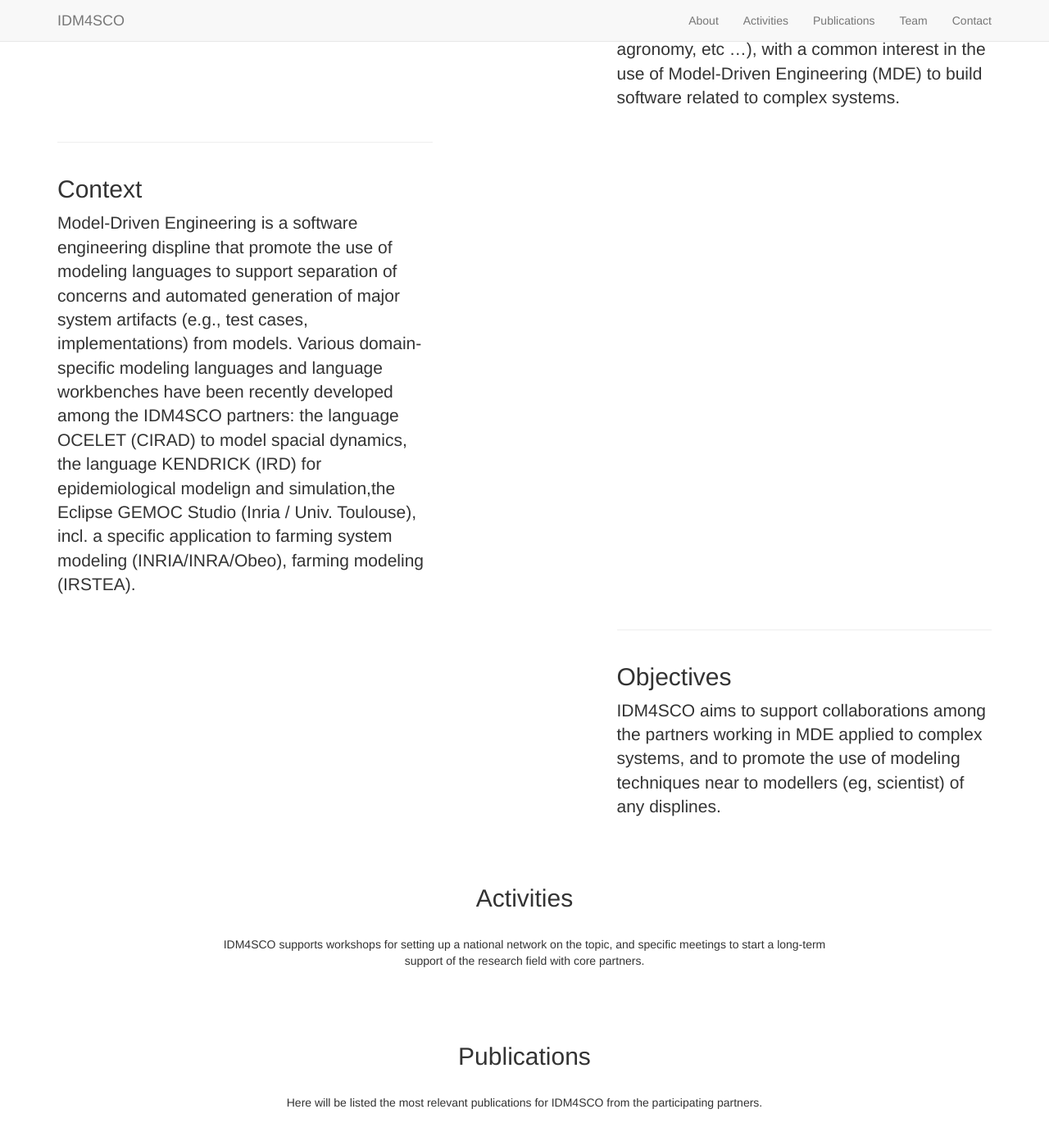
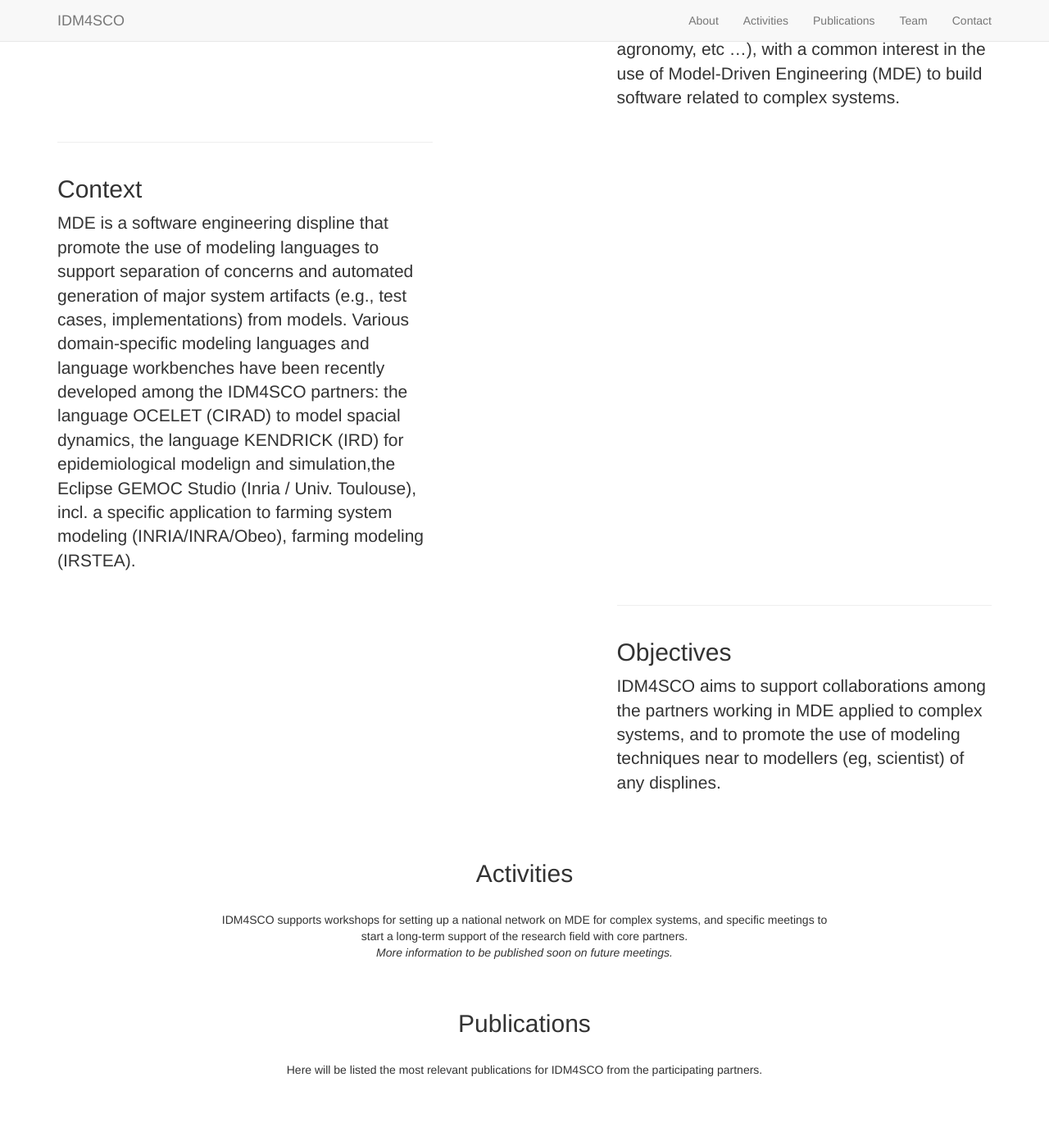
Before and after one commit to gemoc/idm4sco, a Jekyll site: the page built from _posts/2014-09-22-services-2.markdown, in a window 1280 px wide and 1400 px high, scrolled down 333 px. Shown: the top 1392 px of the window at 82% size. Built offline with Jekyll 4.4.1, drawn with Linux system fonts in a browser that asks for light colours; nearby versions of some CDN libraries; library files that are not in the unit come from our copies.

Commit message:
test pic

```diff
--- a/_includes/activities.html
+++ b/_includes/activities.html
@@ -5,8 +5,9 @@
               <br/><br/>
               <h2>Activities</h2>
               <br/>
-                <p>IDM4SCO supports workshops for setting up a national network on the topic,
-                    and specific meetings to start a long-term support of the research field with core partners.</p>
+                IDM4SCO supports workshops for setting up a national network on MDE for complex systems,
+                    and specific meetings to start a long-term support of the research field with core partners.</br>
+                <em>More information to be published soon on future meetings.</em>
                 <br/>
               </div>
         </div>
--- a/_posts/2014-09-22-services-2.markdown
+++ b/_posts/2014-09-22-services-2.markdown
@@ -5,4 +5,4 @@ category: Services
 title: Context
 description: |
 ---
-Model-Driven Engineering is a software engineering displine that promote the use of modeling languages to support separation of concerns and automated generation of major system artifacts (e.g., test cases, implementations) from models. Various domain-specific modeling languages and language workbenches have been recently developed among the IDM4SCO partners: the language OCELET (CIRAD) to model spacial dynamics, the language KENDRICK (IRD) for epidemiological modelign and simulation,the Eclipse GEMOC Studio (Inria / Univ. Toulouse), incl. a specific application to farming system modeling (INRIA/INRA/Obeo), farming modeling (IRSTEA).
+MDE is a software engineering displine that promote the use of modeling languages to support separation of concerns and automated generation of major system artifacts (e.g., test cases, implementations) from models. Various domain-specific modeling languages and language workbenches have been recently developed among the IDM4SCO partners: the language OCELET (CIRAD) to model spacial dynamics, the language KENDRICK (IRD) for epidemiological modelign and simulation,the Eclipse GEMOC Studio (Inria / Univ. Toulouse), incl. a specific application to farming system modeling (INRIA/INRA/Obeo), farming modeling (IRSTEA).
```
